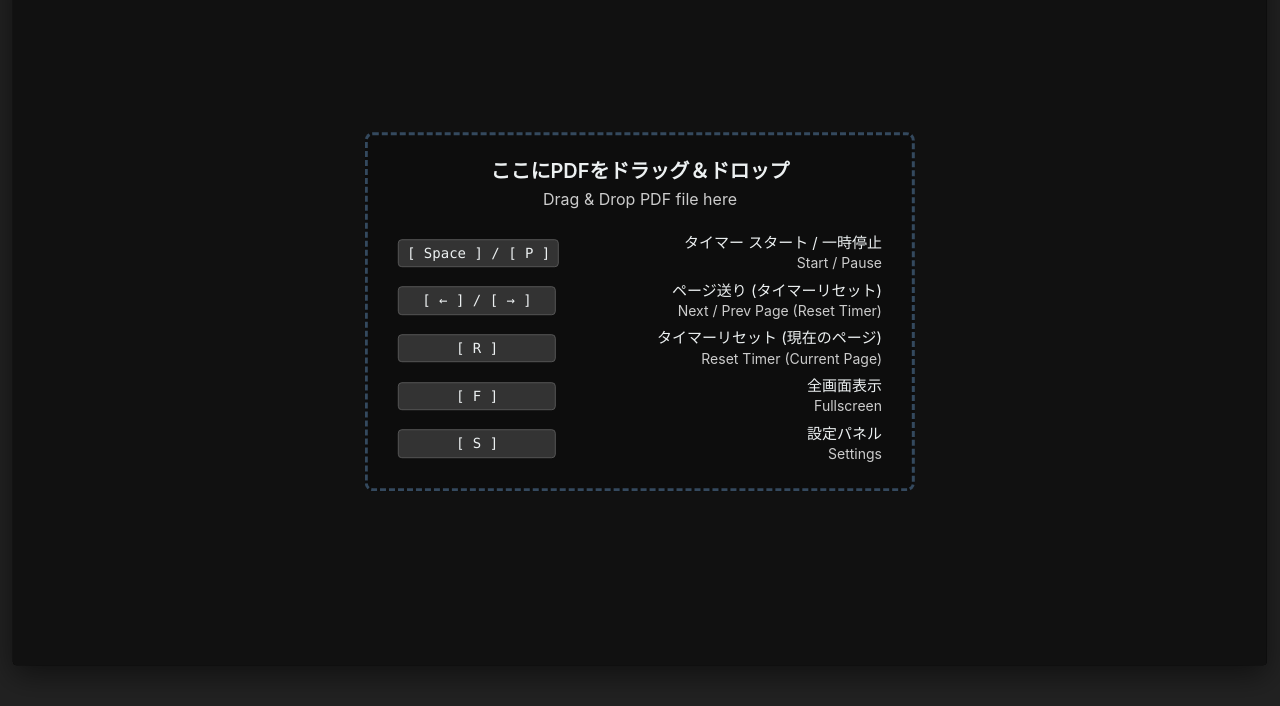
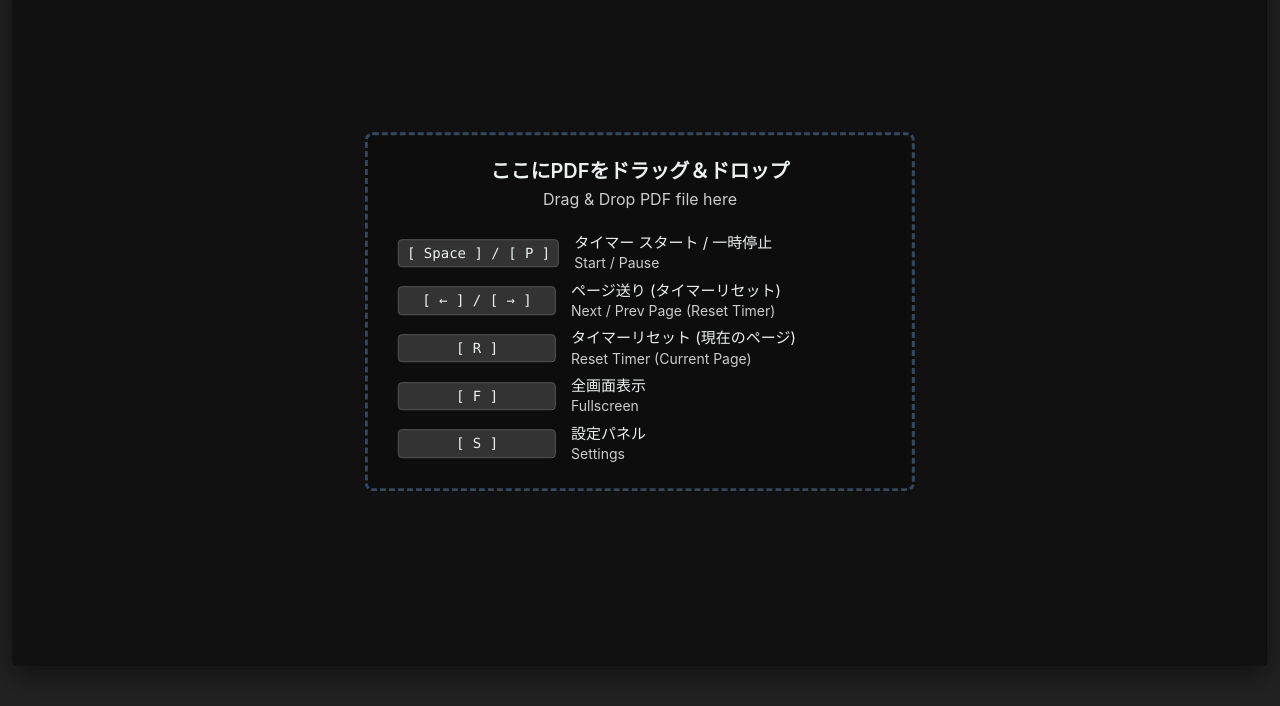
Before and after one commit to sseki27skt/GlowTimerPDF, a plain HTML site: page index.html in a window 1280 px wide. Shown: the part 88-794 px from the top of the page. Drawn offline with Linux system fonts and the light colour scheme; a script that the page names is missing.

Commit message:
update style.css

```diff
--- a/style.css
+++ b/style.css
@@ -346,7 +346,7 @@ body.pdf-loaded #drop-prompt {
     color: var(--color-light-gray);
     display: flex;
     align-items: center;
-    justify-content: space-between;
+    /* justify-content: space-between;  */
 }
 .prompt-controls li:last-child {
     margin-bottom: 0;
@@ -368,7 +368,7 @@ body.pdf-loaded #drop-prompt {
 }
 
 .desc {
-    text-align: right;
+    text-align: left;
     font-size: 15px;
     line-height: 1.3; /* 行間を詰める */
 }
```
